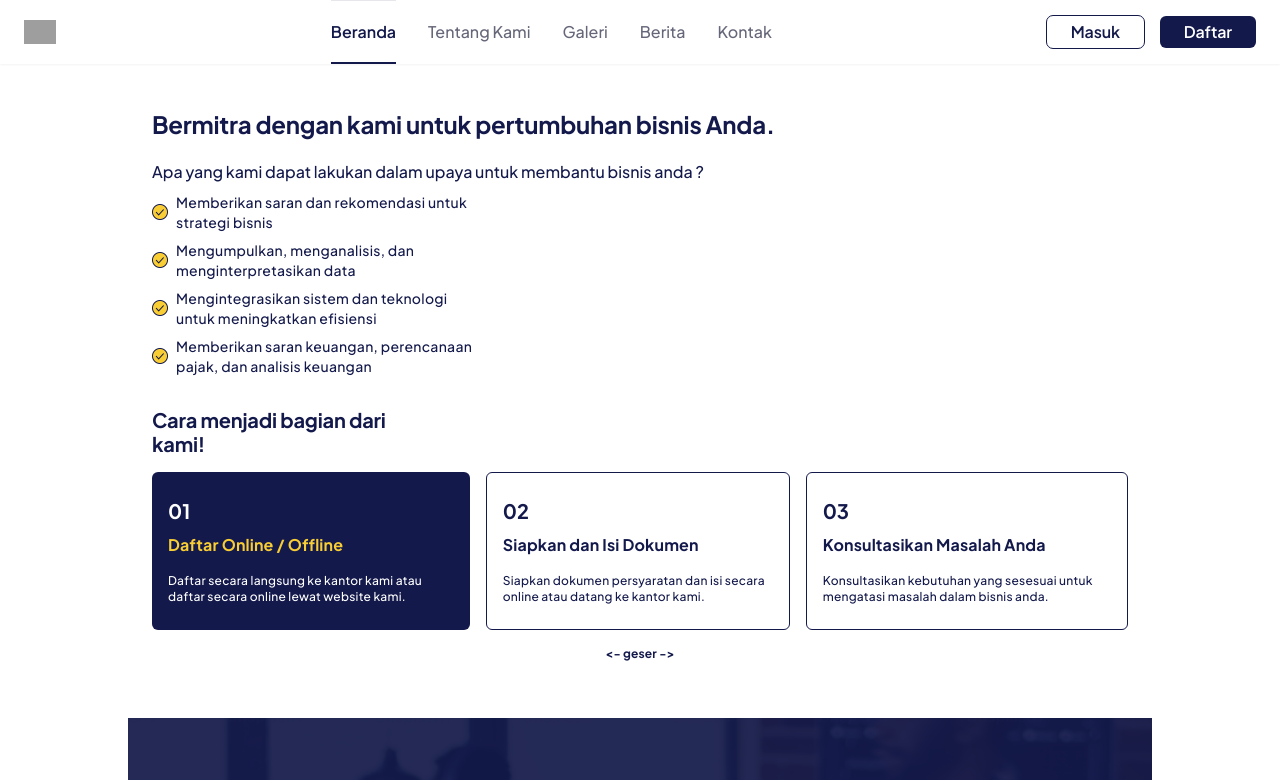
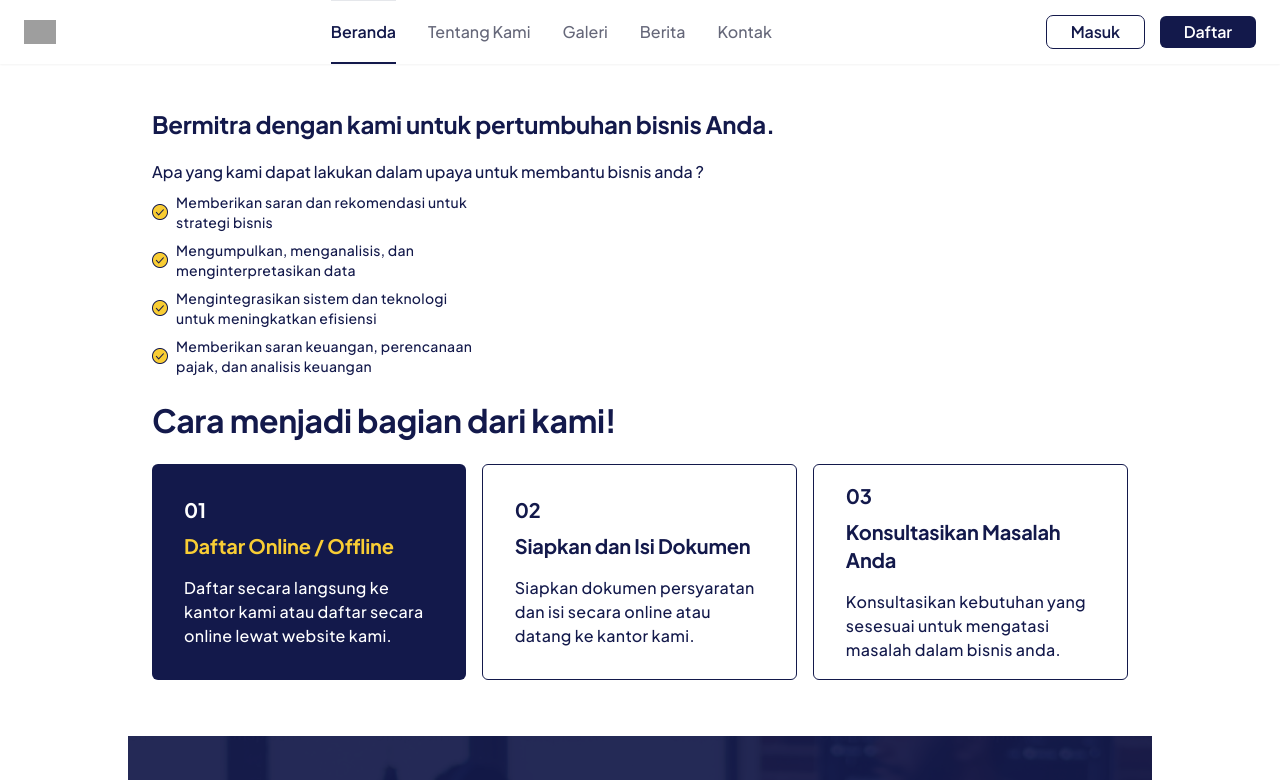
Before and after one commit to bratdr/btech-solutions, a Next.js app: page / in a window 1280 px wide. Shown: the top 780 px of the page. Built offline with nearby package versions, Linux system fonts and the light colour scheme; grey boxes are pictures that could not be loaded.

Commit message:
fix - HeroCarousel - desktop viewport

```diff
--- a/app/components/hero_carousel/index.jsx
+++ b/app/components/hero_carousel/index.jsx
@@ -3,45 +3,51 @@ import React from "react";
 const HeroCarousel = () => {
   return (
     <>
-      <div className="flex w-full flex-col gap-4">
-        <h1 className="max-w-[285px] text-xl font-bold leading-[24px] tracking-heading">
+      <div className="flex w-full flex-col gap-4 xl:gap-8">
+        <h1 className="max-w-[285px] text-xl font-bold leading-[24px] tracking-heading xl:max-w-full xl:text-[32px]">
           Cara menjadi bagian dari kami!
         </h1>
-        <div className="flex flex-row items-center justify-center gap-2">
-          <div className="flex flex-row gap-4 overflow-x-scroll">
-            <div className="flex min-w-[303px] flex-col justify-center rounded-md bg-[#13194B] px-4 py-6">
-              <h1 className="pb-2 text-xl font-bold text-white">01</h1>
-              <h2 className="pb-4 font-bold -tracking-heading text-[#F9CD34]">
+        <div className="flex flex-row items-center justify-center gap-2 xl:justify-between">
+          <div className="flex flex-row gap-4 overflow-x-scroll xl:w-full">
+            <div className="flex min-w-[303px] flex-col justify-center rounded-md bg-[#13194B] px-4 py-6 xl:h-[216px] xl:w-full xl:px-8">
+              <h1 className="pb-2 text-xl font-bold text-white xl:text-xl xl:tracking-heading">
+                01
+              </h1>
+              <h2 className="pb-4 font-bold -tracking-heading text-[#F9CD34] xl:text-xl xl:tracking-heading">
                 Daftar Online / Offline
               </h2>
-              <p className="text-xs font-medium tracking-paragraph text-white">
+              <p className="text-xs font-medium tracking-paragraph text-white xl:max-w-[360px] xl:text-base">
                 Daftar secara langsung ke kantor kami atau daftar secara online
                 lewat website kami.
               </p>
             </div>
-            <div className="min-w-[303px] rounded-md border border-[#13194B] px-4 py-6 text-[#13194B]">
-              <h1 className="pb-2 text-xl font-bold">02</h1>
-              <h2 className=" pb-4 font-bold -tracking-heading">
+            <div className="flex min-w-[303px] flex-col justify-center rounded-md border border-primary px-4 py-6 xl:h-[216px] xl:w-full xl:px-8">
+              <h1 className="pb-2 text-xl font-bold xl:text-xl xl:tracking-heading">
+                02
+              </h1>
+              <h2 className=" pb-4 font-bold -tracking-heading text-primary xl:text-xl xl:tracking-heading">
                 Siapkan dan Isi Dokumen
               </h2>
-              <p className=" text-xs font-medium tracking-paragraph">
+              <p className="text-xs font-medium tracking-paragraph text-primary xl:max-w-[360px] xl:text-base">
                 Siapkan dokumen persyaratan dan isi secara online atau datang ke
                 kantor kami.
               </p>
             </div>
-            <div className="min-w-[303px] rounded-md border border-[#13194B] px-4 py-6 text-[#13194B]">
-              <h1 className=" pb-2 text-xl font-bold">03</h1>
-              <h2 className=" pb-4 font-bold -tracking-heading">
+            <div className="flex min-w-[303px] flex-col justify-center rounded-md border border-primary px-4 py-6 xl:h-[216px] xl:w-full xl:px-8">
+              <h1 className="pb-2 text-xl font-bold xl:text-xl xl:tracking-heading">
+                03
+              </h1>
+              <h2 className=" pb-4 font-bold -tracking-heading text-primary xl:text-xl xl:tracking-heading">
                 Konsultasikan Masalah Anda
               </h2>
-              <p className=" text-xs font-medium tracking-paragraph">
+              <p className="text-xs font-medium tracking-paragraph text-primary xl:max-w-[360px] xl:text-base">
                 Konsultasikan kebutuhan yang sesesuai untuk mengatasi masalah
                 dalam bisnis anda.
               </p>
             </div>
           </div>
         </div>
-        <p className="text-center text-xs font-bold -tracking-heading">
+        <p className="text-center text-xs font-bold -tracking-heading xl:hidden">
           {"<"}- geser -{">"}
         </p>
       </div>
```
